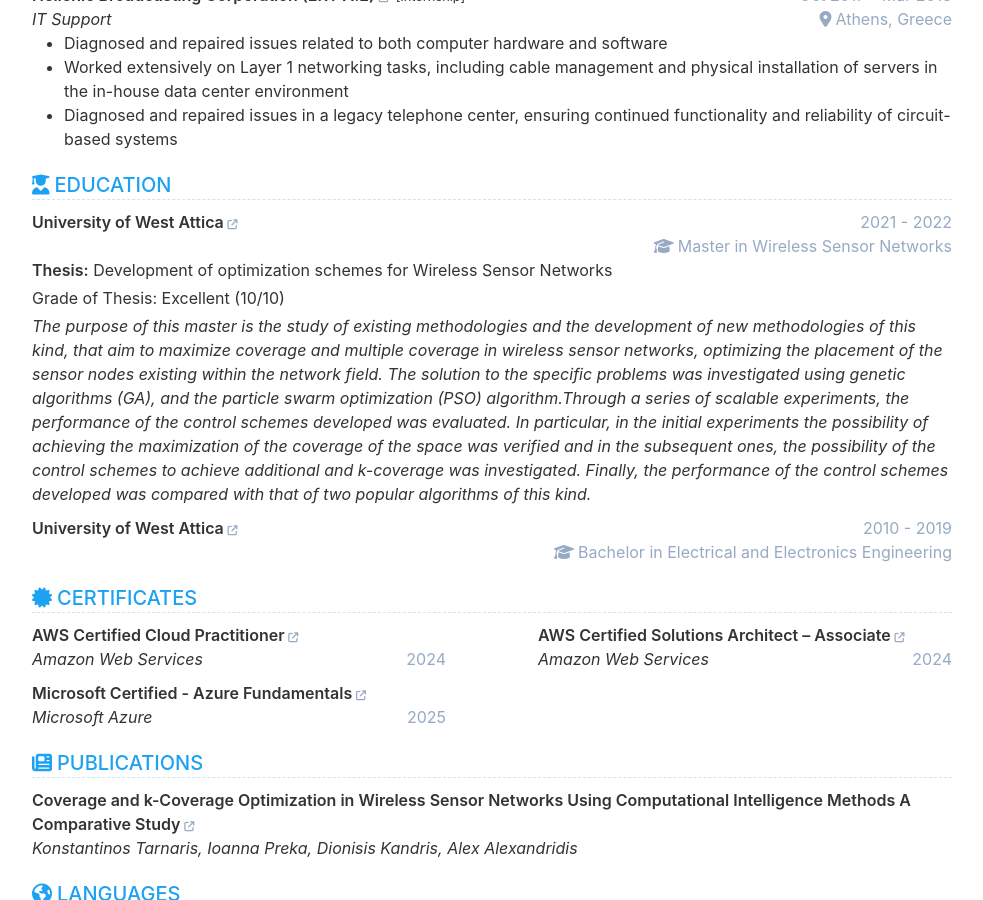
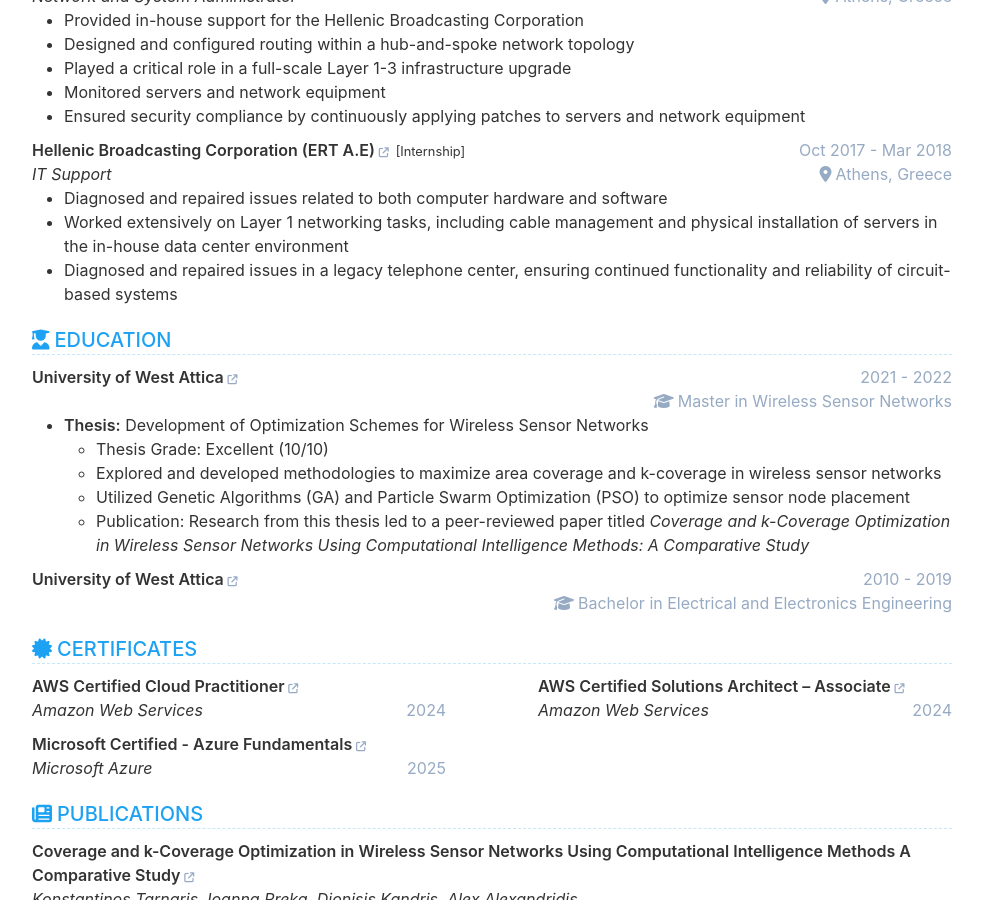
Before and after one commit to ktarnaris/cv, a Jekyll site: the page built from index.html, in a window 1280 px wide and 900 px high, scrolled down 970 px. Shown: the whole window, without its empty margins (148-1131 px from the left). Built offline with Jekyll 4.4.1, drawn with Linux system fonts in a browser that asks for light colours; some of the changed text lies outside the part shown.

Commit message:
update education

```diff
--- a/_data/data.yml
+++ b/_data/data.yml
@@ -16,7 +16,7 @@ contact:
   linkedin: ktarnaris
 
 profile:
-  show: false
+  show: true
   order: 1
   title: Summary
   description: |
@@ -93,17 +93,11 @@ education:
       degree: Master in Wireless Sensor Networks
       description: |
 
-        **Thesis:** Development of optimization schemes for Wireless Sensor Networks
-
-        Grade of Thesis: Excellent (10/10)
-
-        *The purpose of this master is the study of existing methodologies and the development of new methodologies of this kind,
-        that aim to maximize coverage and multiple coverage in wireless sensor networks, optimizing the placement of the sensor
-        nodes existing within the network field. The solution to the specific problems was investigated using genetic algorithms (GA),
-        and the particle swarm optimization (PSO) algorithm.Through a series of scalable experiments, the performance of the control schemes
-        developed was evaluated. In particular, in the initial experiments the possibility of achieving the maximization of the coverage of the
-        space was verified and in the subsequent ones, the possibility of the control schemes to achieve additional and k-coverage was investigated.
-        Finally, the performance of the control schemes developed was compared with that of two popular algorithms of this kind.*
+        - **Thesis:** Development of Optimization Schemes for Wireless Sensor Networks
+          - Thesis Grade: Excellent (10/10)
+          - Explored and developed methodologies to maximize area coverage and k-coverage in wireless sensor networks
+          - Utilized Genetic Algorithms (GA) and Particle Swarm Optimization (PSO) to optimize sensor node placement
+          - Publication: Research from this thesis led to a peer-reviewed paper titled *Coverage and k-Coverage Optimization in Wireless Sensor Networks Using Computational Intelligence Methods: A Comparative Study*
 
     - institution: University of West Attica
       link: "https://www.uniwa.gr/en/"
```
